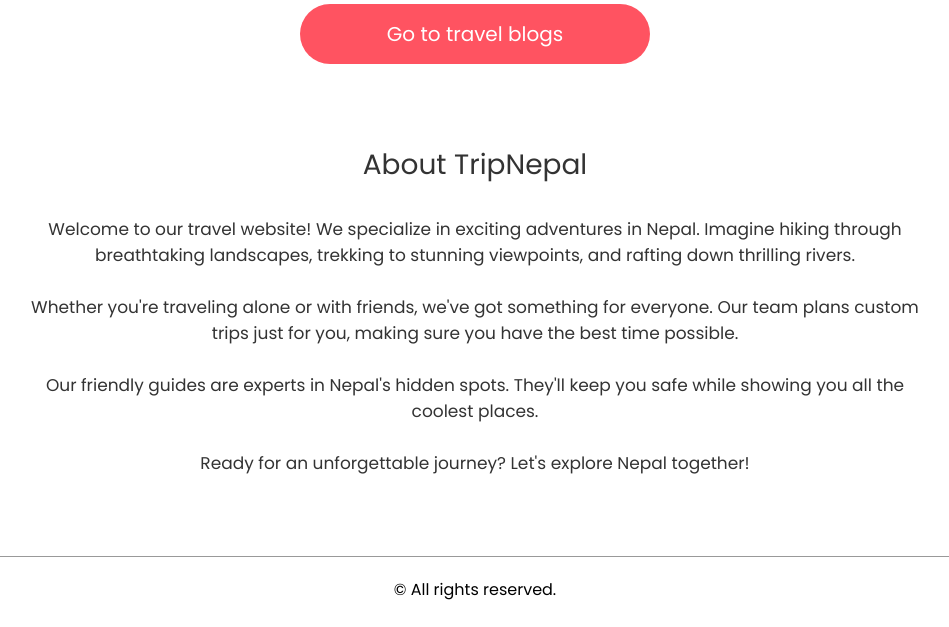
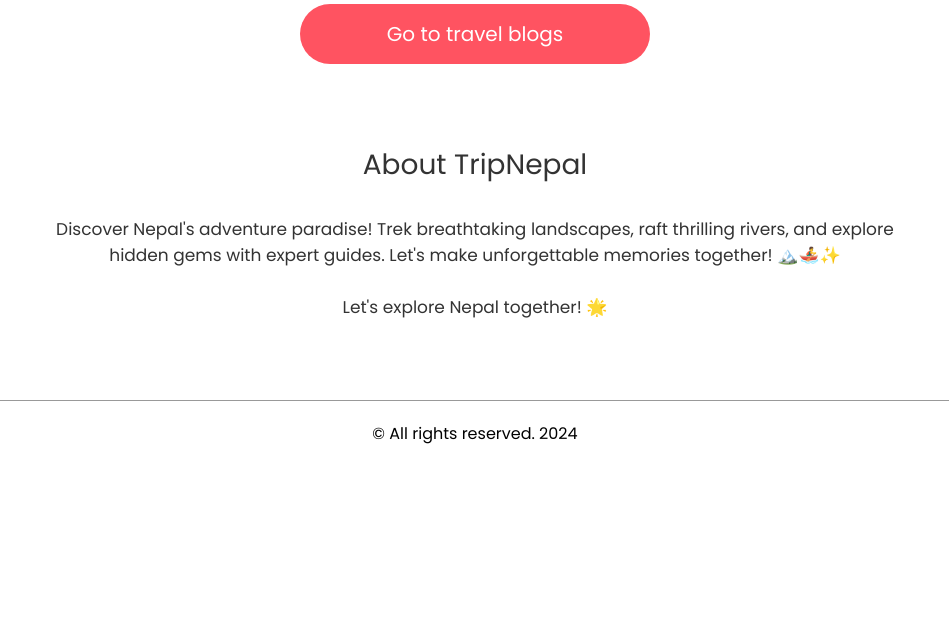
Before and after one commit to drowhannn/tripnepal, a PHP site: page /tripnepal/index.php in a window 1280 px wide. Shown: the part 1664-2291 px from the top of the page, without its empty margins (165-1114 px from the left). After the commit the page ends 2108 px from the top, so only its background shows below. Run offline with PHP 8.4, Linux system fonts and the light colour scheme; data that the repository does not hold is empty; some web fonts are replaced.

Commit message:
chore: update footer content and copyright year

```diff
--- a/components/_footer.php
+++ b/components/_footer.php
@@ -1,22 +1,13 @@
 <div class="about-msg">
     <h2>About <span>TripNepal</span></h2>
     <p style="width:70%; margin:auto;">
-    Welcome to our travel website! We specialize in exciting adventures in Nepal. Imagine hiking through breathtaking landscapes, trekking to stunning viewpoints, and rafting down thrilling rivers.
-    <br/>
+    Discover Nepal's adventure paradise! Trek breathtaking landscapes, raft thrilling rivers, and explore hidden gems with expert guides. Let's make unforgettable memories together! 🏔️🚣‍♂️✨    <br/>
 <br/>
-Whether you're traveling alone or with friends, we've got something for everyone. Our team plans custom trips just for you, making sure you have the best time possible.
+Let's explore Nepal together! 🌟
 <br/>
-<br/>
-
-Our friendly guides are experts in Nepal's hidden spots. They'll keep you safe while showing you all the coolest places.
-<br/>
-<br/>
-
-Ready for an unforgettable journey? Let's explore Nepal together!
-    </p>
 </div>
 <div class="footer">
     <hr>
-    <p>&copy; All rights reserved.</p>
+    <p>&copy; All rights reserved. 2024</p>
 </div>
 </div>
```
